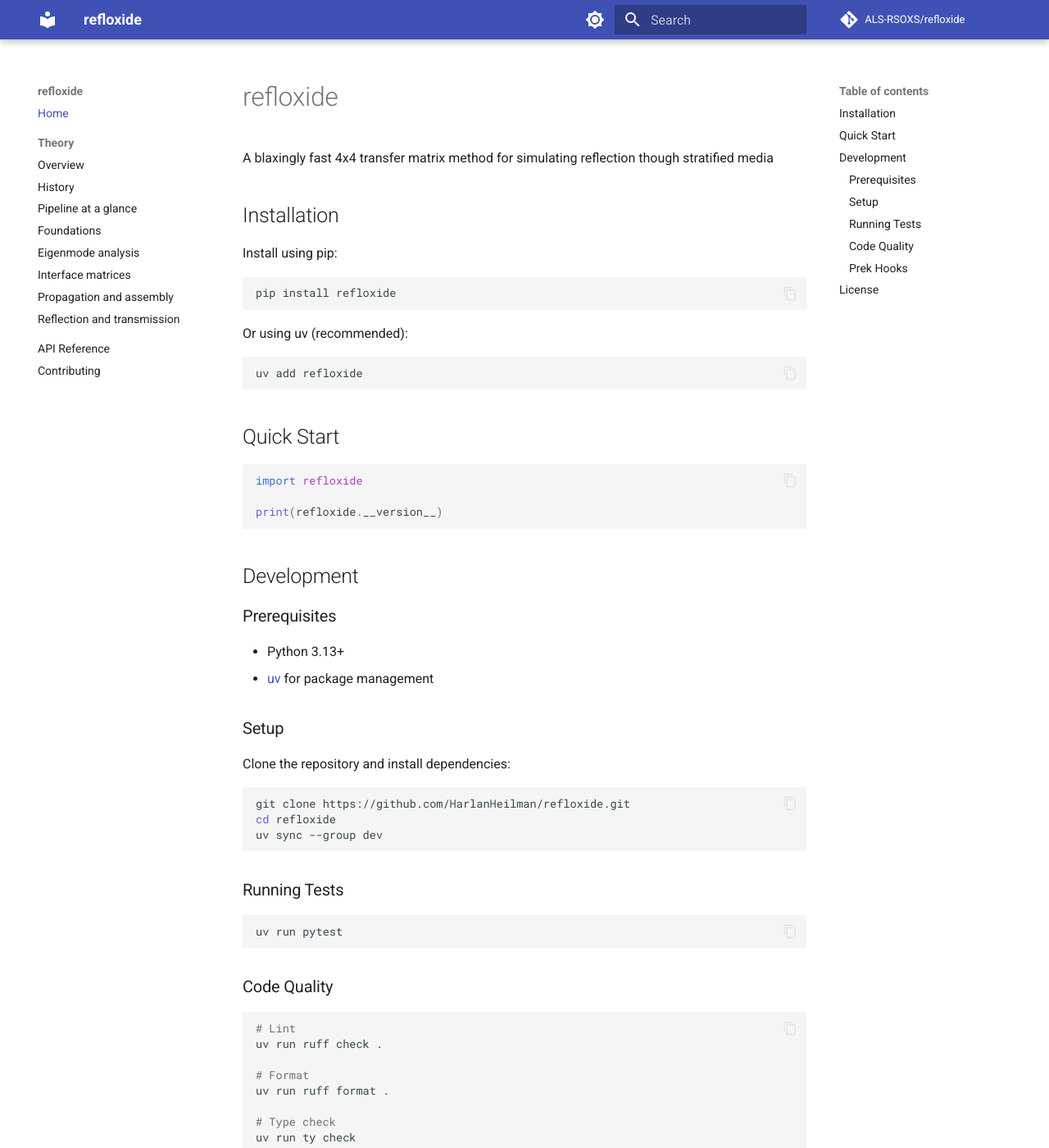
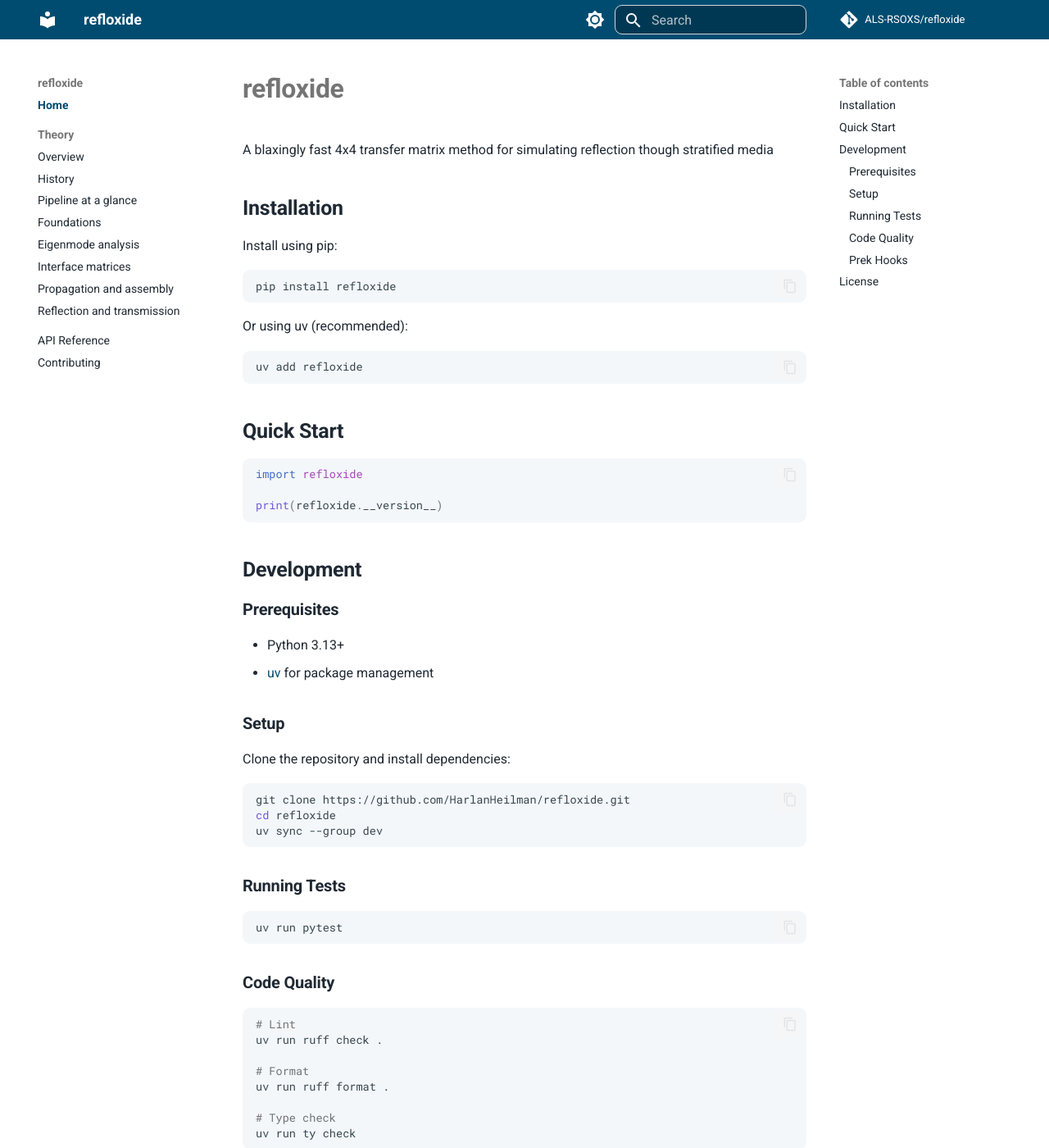
Before and after one commit to ALS-RSOXS/refloxide, an MkDocs documentation site: the page built from docs/index.md, in a window 1280 px wide and 1400 px high. Shown: the whole window at 82% size. Built offline with MkDocs 1.6.1 and Material for MkDocs 9.7.7, drawn with Linux system fonts in a browser that asks for light colours; comment, search, counter and statistics services are not loaded.

Commit message:
docs(mkdocs): apply ALS docs stylesheet overrides

```diff
--- /dev/null
+++ b/docs/stylesheets/als.css
@@ -0,0 +1,145 @@
+:root {
+  --als-sky-darkest: #073048;
+  --als-sky-dark: #004c70;
+  --als-sky-mid: #095b87;
+  --als-sky-light: #0886ca;
+  --als-slate-dark: #464b53;
+  --als-slate-mid: #64768d;
+  --als-slate-light: #c1d3e3;
+  --als-finch-border: #004b71;
+  --als-finch-border-hover: #52bee2;
+  --als-finch-surface: #f0f5f9;
+  --als-finch-neutral-border: #ced7dc;
+  --als-surface-default: #ffffff;
+  --als-text-default: #1f2933;
+  --als-code-surface: #f4f7fa;
+}
+
+[data-md-color-scheme="default"] {
+  --md-primary-fg-color: var(--als-sky-dark);
+  --md-primary-fg-color--light: var(--als-sky-mid);
+  --md-primary-fg-color--dark: var(--als-sky-darkest);
+  --md-accent-fg-color: var(--als-sky-light);
+  --md-typeset-a-color: var(--als-finch-border);
+  --md-default-bg-color: var(--als-surface-default);
+  --md-default-fg-color: var(--als-text-default);
+  --md-code-bg-color: var(--als-code-surface);
+  --md-typeset-table-color: var(--als-finch-neutral-border);
+}
+
+[data-md-color-scheme="slate"] {
+  --md-primary-fg-color: var(--als-sky-darkest);
+  --md-primary-fg-color--light: var(--als-sky-dark);
+  --md-primary-fg-color--dark: #0e3b55;
+  --md-accent-fg-color: var(--als-sky-light);
+  --md-typeset-a-color: #9acffc;
+  --md-default-bg-color: #111a21;
+  --md-default-fg-color: #d7e3ef;
+  --md-code-bg-color: #16252f;
+  --md-typeset-table-color: var(--als-slate-mid);
+}
+
+.md-nav__link--active,
+.md-tabs__link--active {
+  color: var(--als-sky-light);
+  font-weight: 600;
+}
+
+.md-typeset {
+  line-height: 1.65;
+}
+
+.md-typeset h1,
+.md-typeset h2,
+.md-typeset h3 {
+  letter-spacing: -0.01em;
+  font-weight: 650;
+}
+
+.md-main__inner {
+  margin-top: 1rem;
+}
+
+.md-content__inner {
+  max-width: 82ch;
+}
+
+.md-typeset a:hover,
+.md-nav__link:hover {
+  color: var(--als-finch-border-hover);
+}
+
+.md-typeset .md-button {
+  border-radius: 0.4rem;
+  border: 1px solid var(--als-finch-border);
+}
+
+.md-typeset .md-button--primary {
+  background-color: var(--als-sky-dark);
+  border-color: var(--als-sky-dark);
+}
+
+.md-typeset .md-button:hover {
+  border-color: var(--als-finch-border-hover);
+}
+
+.md-typeset .admonition,
+.md-typeset details {
+  border-color: var(--als-finch-neutral-border);
+  border-radius: 0.5rem;
+  box-shadow: none;
+}
+
+.md-typeset .admonition-title,
+.md-typeset summary {
+  background-color: var(--als-finch-surface);
+}
+
+.md-typeset table:not([class]) {
+  border-radius: 0.45rem;
+  overflow: hidden;
+}
+
+.md-typeset table:not([class]) th {
+  background-color: var(--als-finch-surface);
+  color: var(--als-sky-darkest);
+}
+
+[data-md-color-scheme="slate"] .md-typeset table:not([class]) th {
+  color: #d7e3ef;
+  background-color: #1e2f3b;
+}
+
+.md-typeset table:not([class]) tr:nth-child(even) {
+  background-color: #f8fbfd;
+}
+
+[data-md-color-scheme="slate"] .md-typeset table:not([class]) tr:nth-child(even) {
+  background-color: #15232d;
+}
+
+.md-typeset pre > code {
+  border-radius: 0.45rem;
+}
+
+.md-header,
+.md-tabs {
+  box-shadow: none;
+}
+
+.md-search__form,
+.md-search__input {
+  border-radius: 0.45rem;
+}
+
+.md-search__form {
+  border: 1px solid var(--als-finch-neutral-border);
+}
+
+[data-md-color-scheme="slate"] .md-search__form {
+  border-color: var(--als-slate-mid);
+}
+
+.md-sidebar__scrollwrap {
+  scrollbar-color: var(--als-slate-mid) transparent;
+}
--- a/mkdocs.yml
+++ b/mkdocs.yml
@@ -66,6 +66,9 @@
   - javascripts/mathjax.js
   - https://unpkg.com/mathjax@3/es5/tex-mml-chtml.js
 
+extra_css:
+  - stylesheets/als.css
+
 nav:
   - Home: index.md
   - Theory:
```
